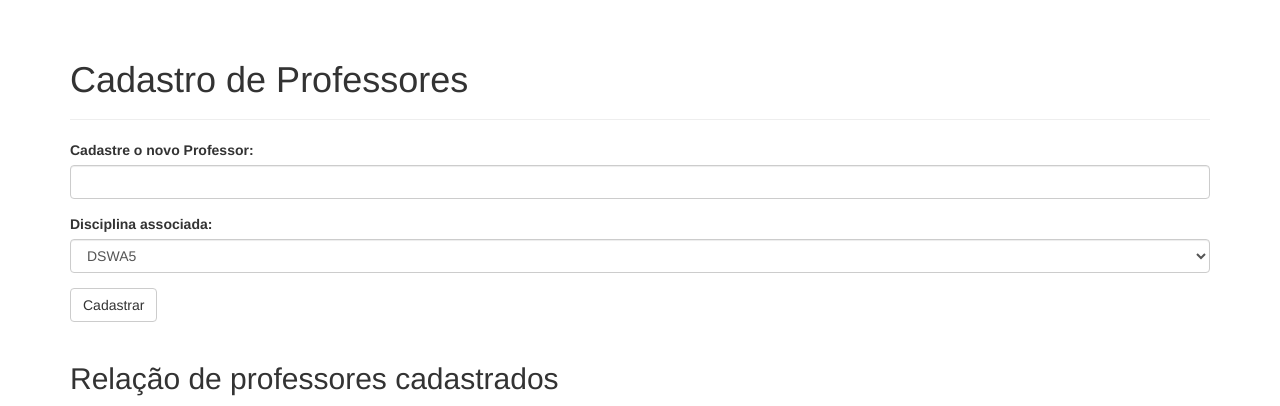
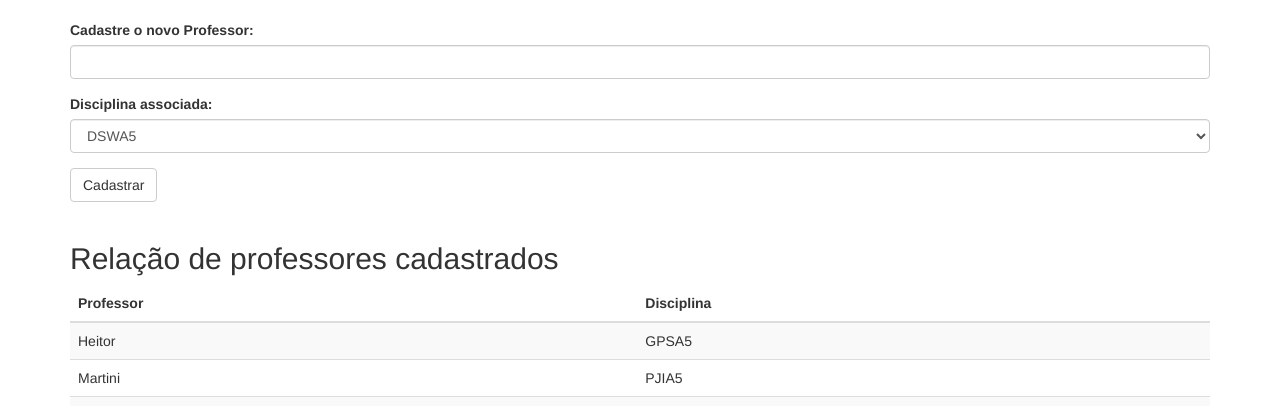
Before and after one commit to martiniheitor/PTBDSWS, a Flask app: page /professores in a window 1280 px wide. Shown: the part 52-458 px from the top of the page. Run offline with Flask 3, Linux system fonts and the light colour scheme; data comes from the database, SQL or seed files in the repository; both versions use the stored data as it was after the commit; some libraries are stand-ins or nearby versions.

Commit message:
Semana 17. Avaliação final - Ajustes

```diff
--- a/templates/index.html
+++ b/templates/index.html
@@ -3,10 +3,9 @@
 {% block page_content %}
 <div class="page-header">
     <h1>Avaliação semestral</h1>
+    <h3>Aluno: Heitor Martini de Oliveira</h3>
+    <h3>Prontuário: PT3031845</h3>
 </div>
-
-<h3>Aluno: Heitor Martini de Oliveira</h3>
-<h3>Prontuário: PT3031845</h3>
 
 <p>A data e hora local é {{ moment(current_time).format('LLL') }}.</p>
 {% endblock %}
--- a/templates/professores.html
+++ b/templates/professores.html
@@ -2,9 +2,6 @@
 {% import "bootstrap/wtf.html" as wtf %}
 
 {% block page_content %}
-<div class="page-header">
-    <h1>Cadastro de Professores</h1>
-</div>
 
 <!-- Formulário -->
 {{ wtf.quick_form(form) }}
```
Also changed, not shown: flask_app.py (+0 -7 lines), data.sqlite.
